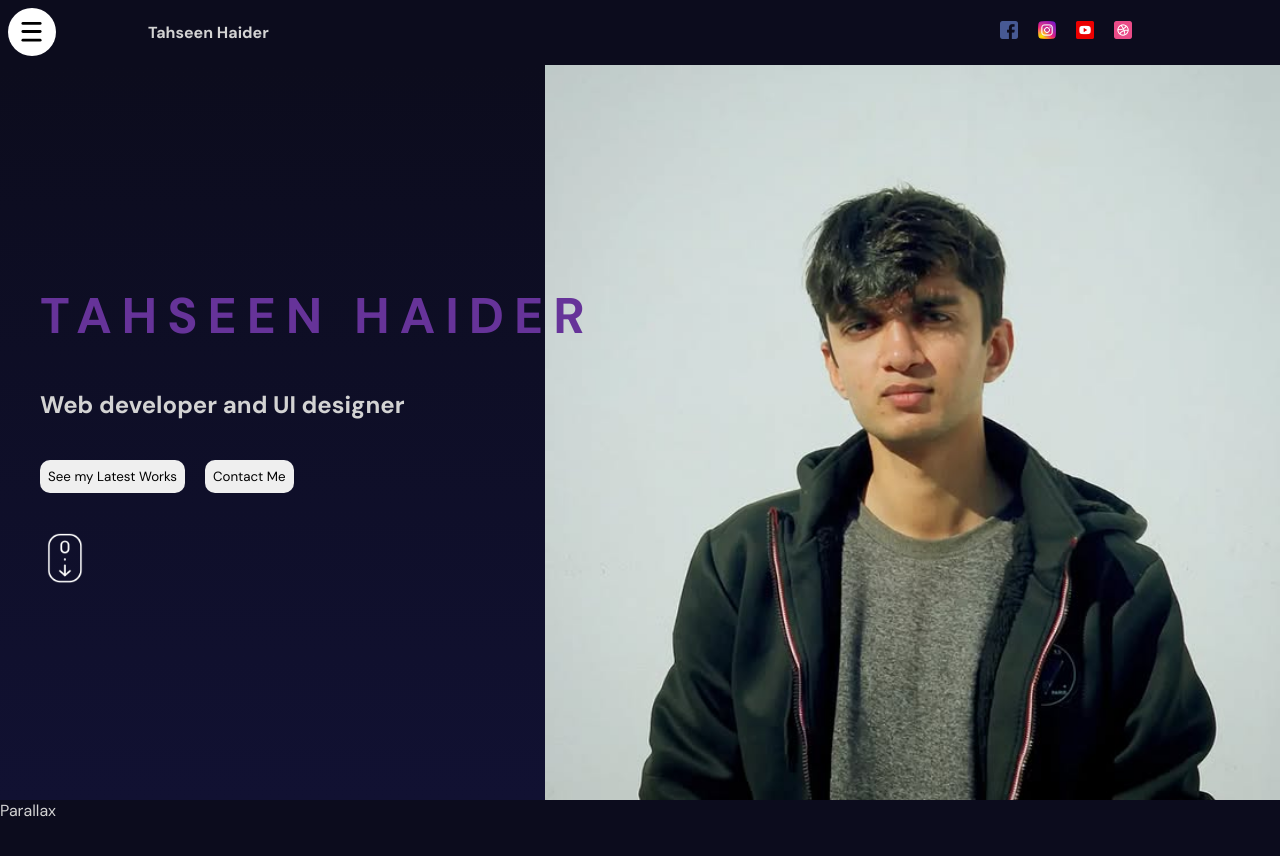
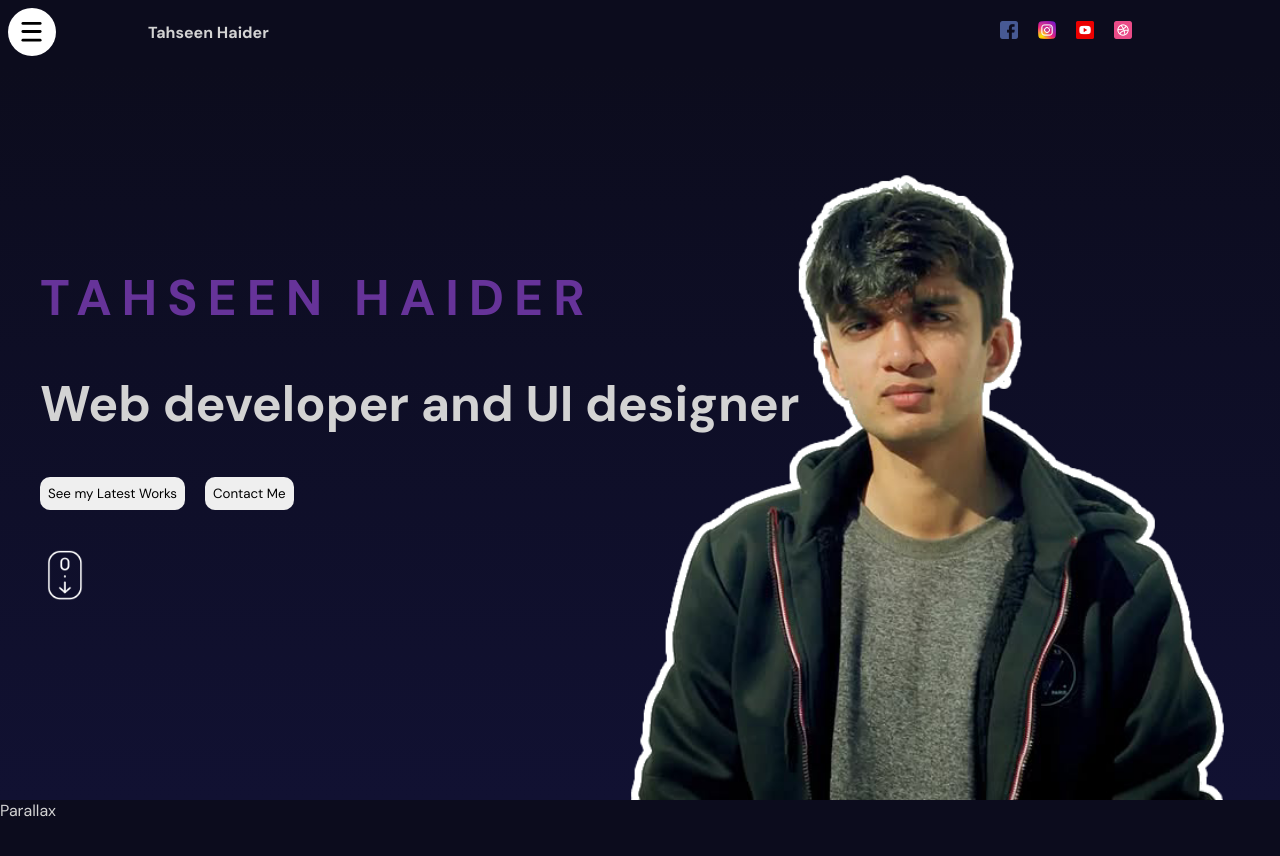
Before and after one commit to tahseen-haider/portfolio_app, a React (Vite) app: page / in a window 1280 px wide. Shown: the top 856 px of the page. Built offline with nearby package versions, Linux system fonts and the light colour scheme.

Commit message:
changed hero picture

```diff
--- a/src/components/hero/Hero.jsx
+++ b/src/components/hero/Hero.jsx
@@ -14,7 +14,7 @@ export default function Hero() {
           <img src="/scroll.png" alt="image" />
         </div>
         <div className="imageContainer">
-          <img className="main-image" src="/hero2.jpg" alt="hero-image" />
+          <img className="main-image" src="/heroo.webp" alt="hero-image" />
           {/* <img className="sec-image" src="/hero.webp" alt="hero-image" /> */}
         </div>
       </div>
--- a/src/components/hero/hero.scss
+++ b/src/components/hero/hero.scss
@@ -29,7 +29,10 @@
         letter-spacing: 10px;
       }
       h1 {
-
+        font-size: 50px;
+        @media (min-width: $breakpoint-xl) {
+          font-size: 80px;
+        }
       }
       .buttons {
         display: flex;
```
Also changed, not shown: public/heroo.webp (added).
